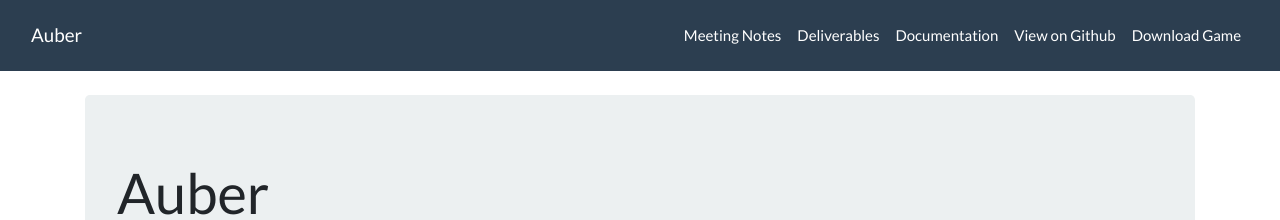
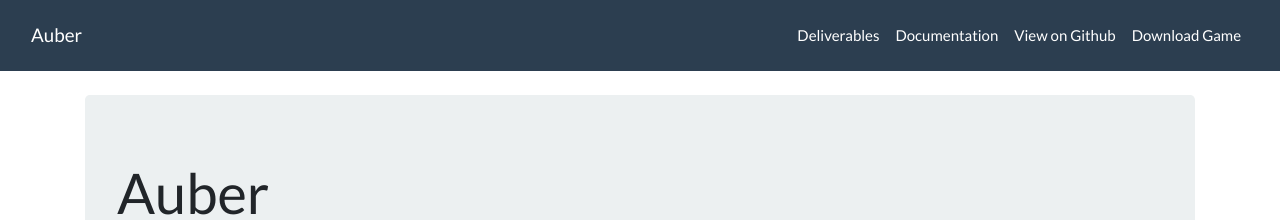
Before and after one commit to ENG1-Eclipse/website2, a Jekyll site: the page built from index.html, in a window 1280 px wide. Shown: the top 220 px of the page. Built offline with Jekyll 4.4.1, drawn with Linux system fonts in a browser that asks for light colours; nearby versions of some CDN libraries.

Commit message:
Update navigation.yml

```diff
--- a/_data/navigation.yml
+++ b/_data/navigation.yml
@@ -1,11 +1,9 @@
-- title: Meeting Notes
-  url: /meetings
 - title: Deliverables
   url: /deliverables
 - title: Documentation
   url: /docs
 - title: View on Github
-  url: https://github.com/ENG1-Group4/Auber
+  url: https://github.com/ENG1-Eclipse/Team1-Game2
   external: true
 - title: Download Game
-  url: /assets/ENG1-Group4-Auber.jar
+  url: #
```
